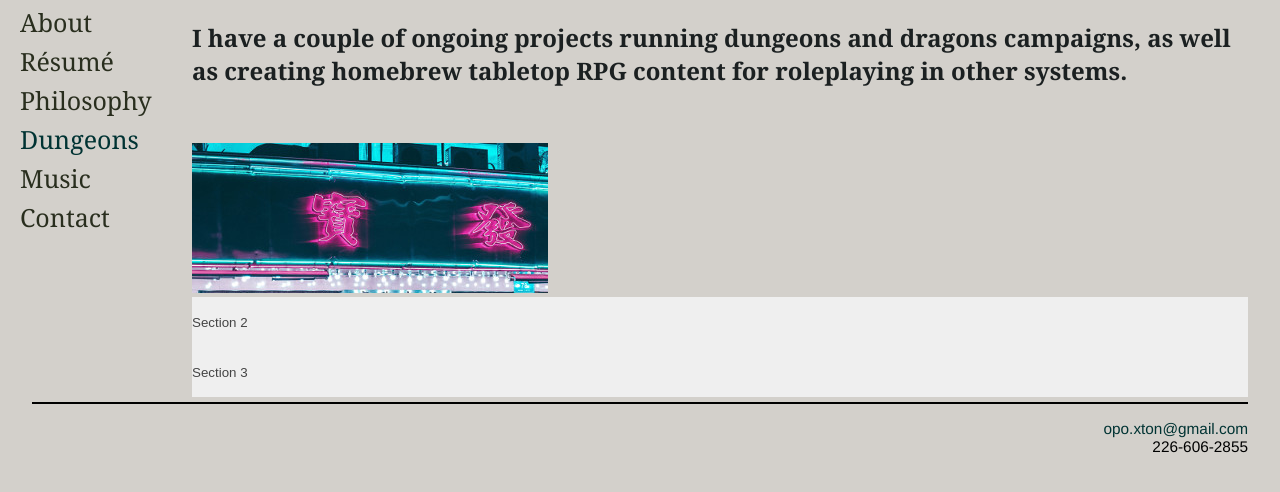
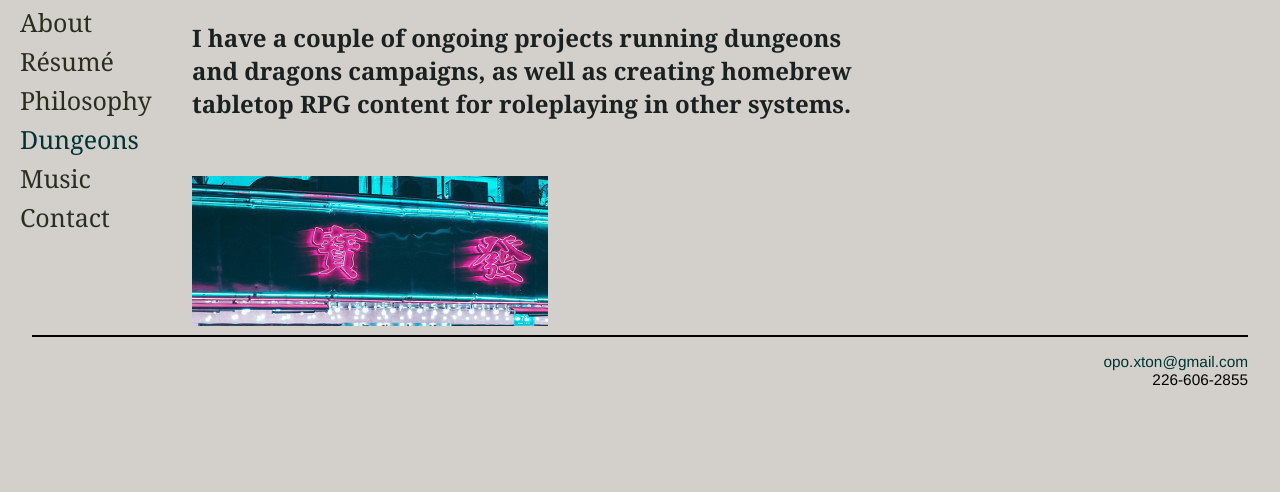
Before and after one commit to allofher/allofher.github.io, a Jekyll site: the page built from DnD/index.html, in a window 1280 px wide. Shown: the top 492 px of the page. Built offline with Jekyll 4.4.1, drawn with Linux system fonts in a browser that asks for light colours.

Commit message:
last of windows

```diff
--- a/DnD/index.html
+++ b/DnD/index.html
@@ -3,7 +3,7 @@ layout: default
 title: Stories
 ---
 
-<div>
+<div class="blurb">
   <h1>I have a couple of ongoing projects running dungeons and dragons campaigns, as well as creating homebrew tabletop RPG content for roleplaying in other systems.</h1>
   <div class="gap-20"></div>
   <div class="gap-20"></div>
@@ -11,15 +11,4 @@ title: Stories
 
 <a href="/about"><img src="/files/neochina1.jpg" width=356px; height=150px;></a>
 
-<button class="accordion">Section 2</button>
-<div class="panel">
-  <p>Lorem ipsum...</p>
-</div>
-
-<button class="accordion">Section 3</button>
-<div class="panel">
-  <p>Lorem ipsum...</p>
-</div>
-
-<script type="text/javascript" src="js/responsiveaccordian.js"></script>
 <!-- type addition maybe not needed? -->
--- a/music/index.html
+++ b/music/index.html
@@ -13,6 +13,7 @@ title: ♪
       <li>Guitars: <a href="https://chapmanguitars.co.uk/legacy/ml1b-mod/">Chapman ML1 Baritone</a>; <a href="https://www.sweetwater.com/store/detail/SEPAPB--prs-se-paul-allender-purple-burst">PRS, SE Paul Allender</a></li>
     </ul>
   <h2>Bands I like to cover:</h2>
+  <div class="blurb">
     <div class="row">
       <div class="column">
         <ul>
@@ -33,7 +34,8 @@ title: ♪
         </ul>
       </div>
     </div>
-    <h2>Check out my <a href="https://soundcloud.com/oliver-oxton/tracks">SoundCloud</a> :)</h2>
+  </div>
+  <h2>Check out my <a href="https://soundcloud.com/oliver-oxton/tracks">SoundCloud</a> :)</h2>
 </div>
 
 <!-- keeping this just as an example for the future in case I decide to reintroduce the idea to the site -->
```
Also changed, not shown: js/responsive_accordian.js (deleted, +0 -18 lines), files/neochina.jpg (deleted), files/strahd.jpg (added).
